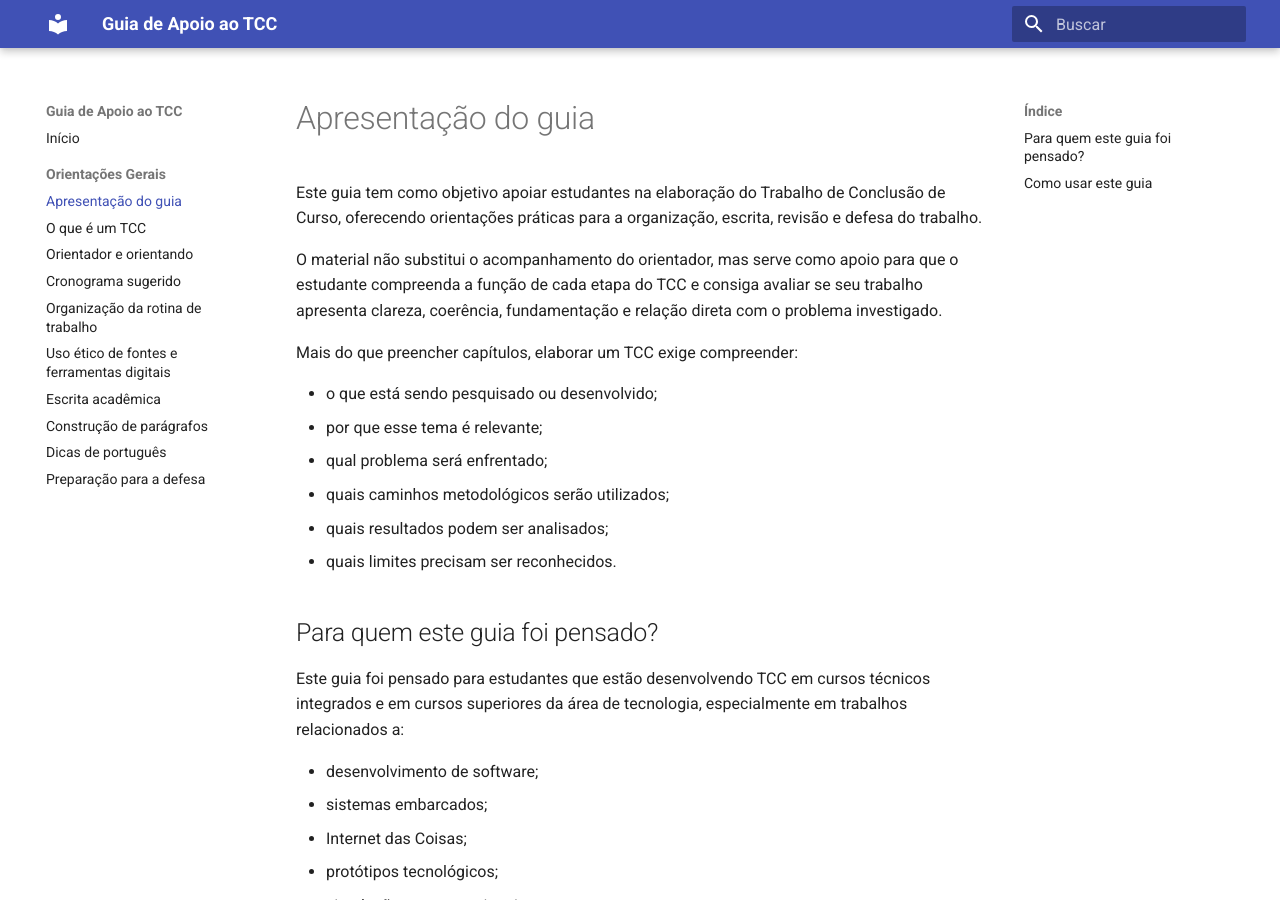
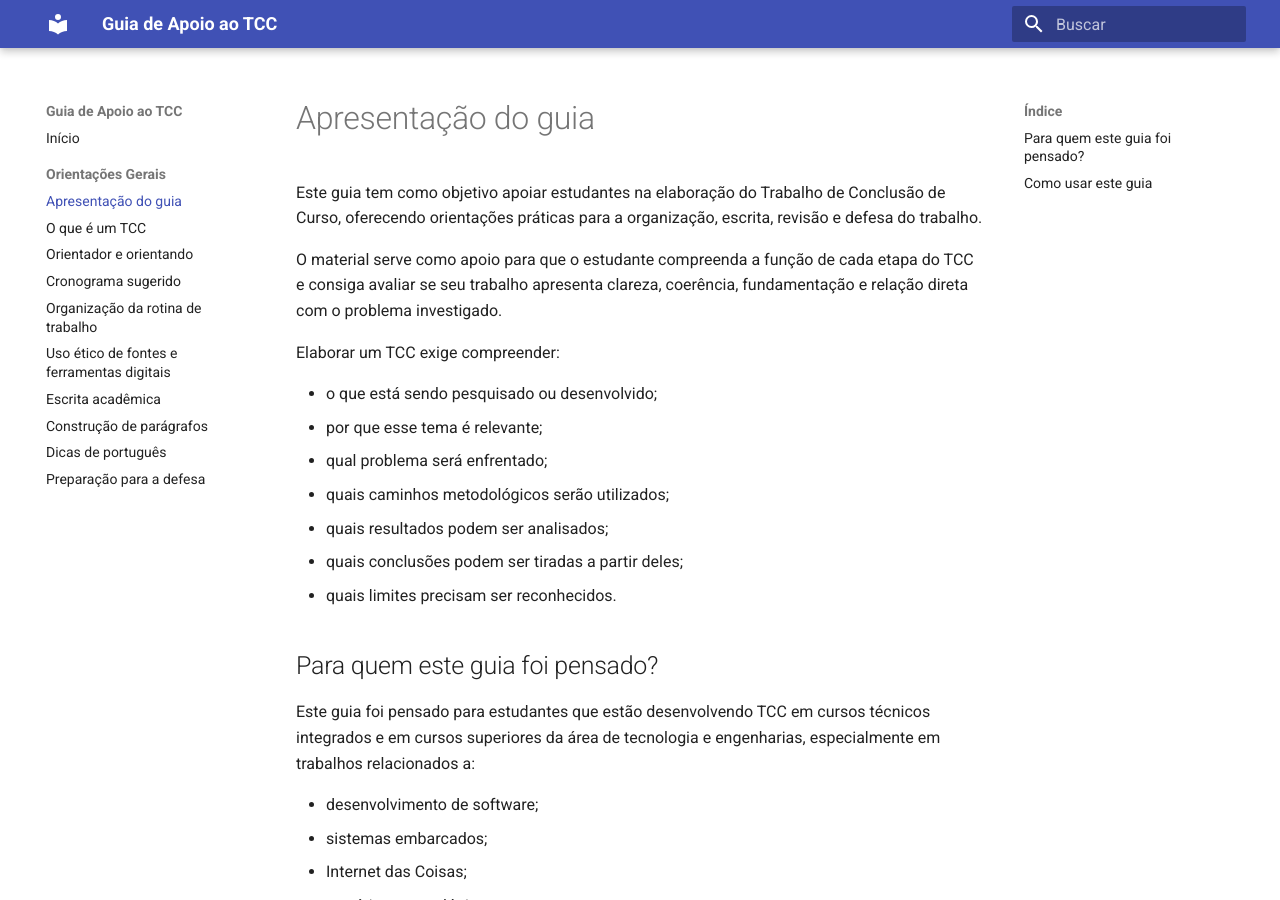
Before and after one commit to danielaflor/tcc, an MkDocs documentation site: the page built from docs/orientacoes-gerais/apresentacao.md, in a window 1280 px wide and 900 px high. Built offline with MkDocs 1.6.1 and Material for MkDocs 9.7.7, drawn with Linux system fonts in a browser that asks for light colours.

Commit message:
Revise presentation content in TCC guide

```diff
--- a/docs/orientacoes-gerais/apresentacao.md
+++ b/docs/orientacoes-gerais/apresentacao.md
@@ -2,20 +2,21 @@
 
 Este guia tem como objetivo apoiar estudantes na elaboração do Trabalho de Conclusão de Curso, oferecendo orientações práticas para a organização, escrita, revisão e defesa do trabalho.
 
-O material não substitui o acompanhamento do orientador, mas serve como apoio para que o estudante compreenda a função de cada etapa do TCC e consiga avaliar se seu trabalho apresenta clareza, coerência, fundamentação e relação direta com o problema investigado.
+O material serve como apoio para que o estudante compreenda a função de cada etapa do TCC e consiga avaliar se seu trabalho apresenta clareza, coerência, fundamentação e relação direta com o problema investigado.
 
-Mais do que preencher capítulos, elaborar um TCC exige compreender:
+Elaborar um TCC exige compreender:
 
 - o que está sendo pesquisado ou desenvolvido;
 - por que esse tema é relevante;
 - qual problema será enfrentado;
 - quais caminhos metodológicos serão utilizados;
 - quais resultados podem ser analisados;
+- quais conclusões podem ser tiradas a partir deles;
 - quais limites precisam ser reconhecidos.
 
 ## Para quem este guia foi pensado?
 
-Este guia foi pensado para estudantes que estão desenvolvendo TCC em cursos técnicos integrados e em cursos superiores da área de tecnologia, especialmente em trabalhos relacionados a:
+Este guia foi pensado para estudantes que estão desenvolvendo TCC em cursos técnicos integrados e em cursos superiores da área de tecnologia e engenharias, especialmente em trabalhos relacionados a:
 
 - desenvolvimento de software;
 - sistemas embarcados;
```
